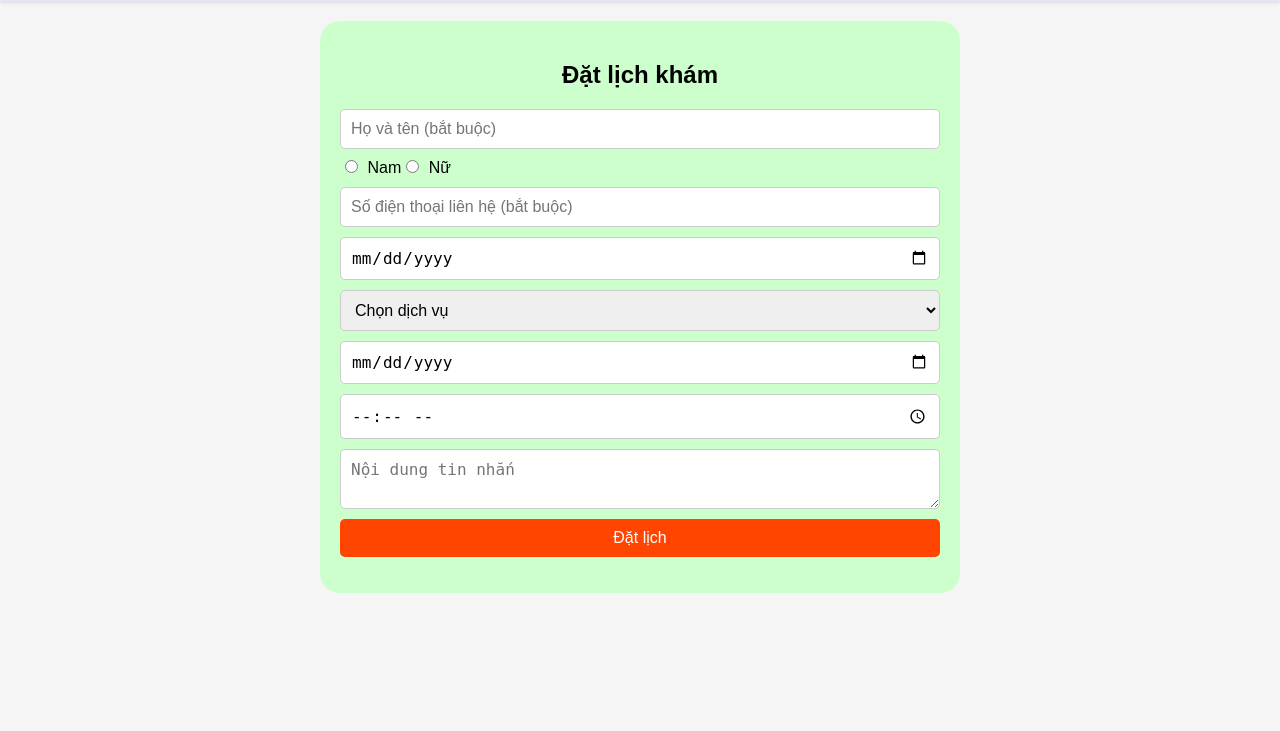
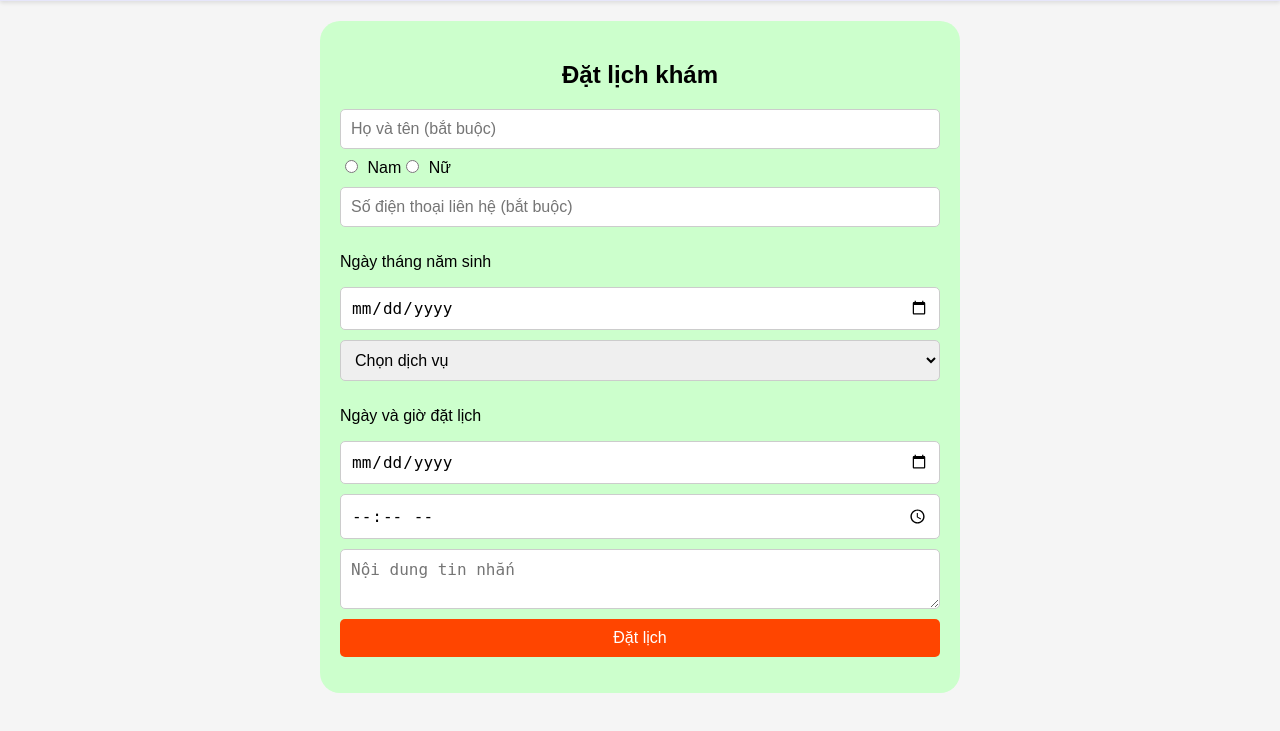
Before and after one commit to DangPhatDat/CNPM_Nhom_6, a Django app: page /tao_lich_hen in a window 1280 px wide. Shown: the part 69-800 px from the top of the page. Run offline with Django 5.2, Linux system fonts and the light colour scheme.

Commit message:
sửa lại form đặt lịch

```diff
--- a/Book_dentistry/home/Templates/home/tao_lich_hen.html
+++ b/Book_dentistry/home/Templates/home/tao_lich_hen.html
@@ -5,8 +5,8 @@
   <title>
    Nha Khoa Minh Hiệp
   </title>
-  <link href="https://fonts.googleapis.com/css2?family=Roboto:wght@400;700&display=swap" rel="stylesheet"/>
-  <link href="https://cdnjs.cloudflare.com/ajax/libs/font-awesome/5.15.3/css/all.min.css" rel="stylesheet"/>
+  <link rel="icon" type="image/x-icon" href="../../static/home/assets/img/favicon/favicon.ico">
+
   <style>
    body {
             font-family: 'Arial', sans-serif;
@@ -166,6 +166,9 @@
      </label>
     </div>
     <input placeholder="Số điện thoại liên hệ (bắt buộc)" type="text"/>
+    <p>
+    Ngày tháng năm sinh
+    </p>
     <input placeholder="Ngày tháng năm sinh" type="date"/>
     <select>
      <option>
@@ -181,6 +184,9 @@
       Dịch vụ 3
      </option>
     </select>
+    <p>
+    Ngày và giờ đặt lịch
+    </p>
     <input placeholder="Ngày" type="date"/>
     <input placeholder="Giờ" type="time"/>
     <textarea placeholder="Nội dung tin nhắn"></textarea>
```
